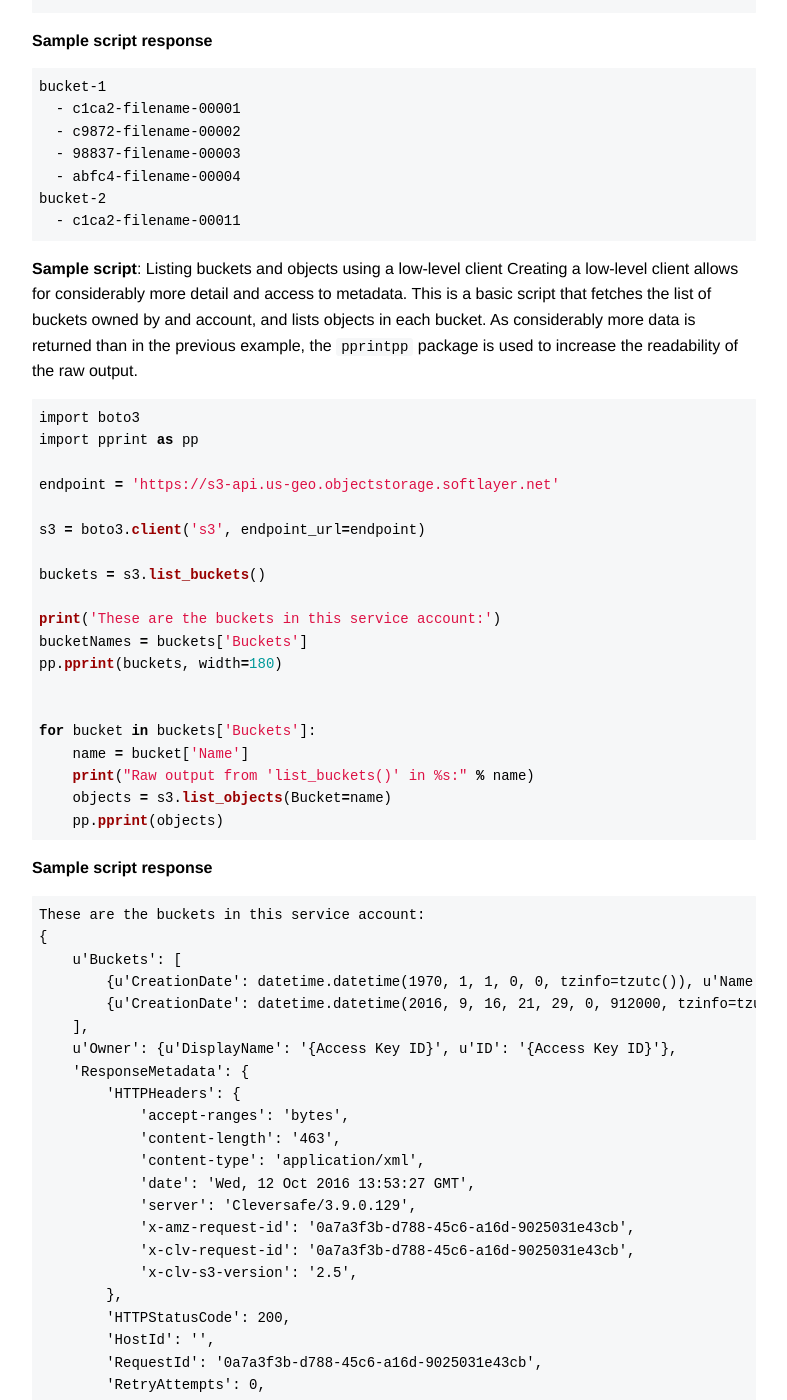
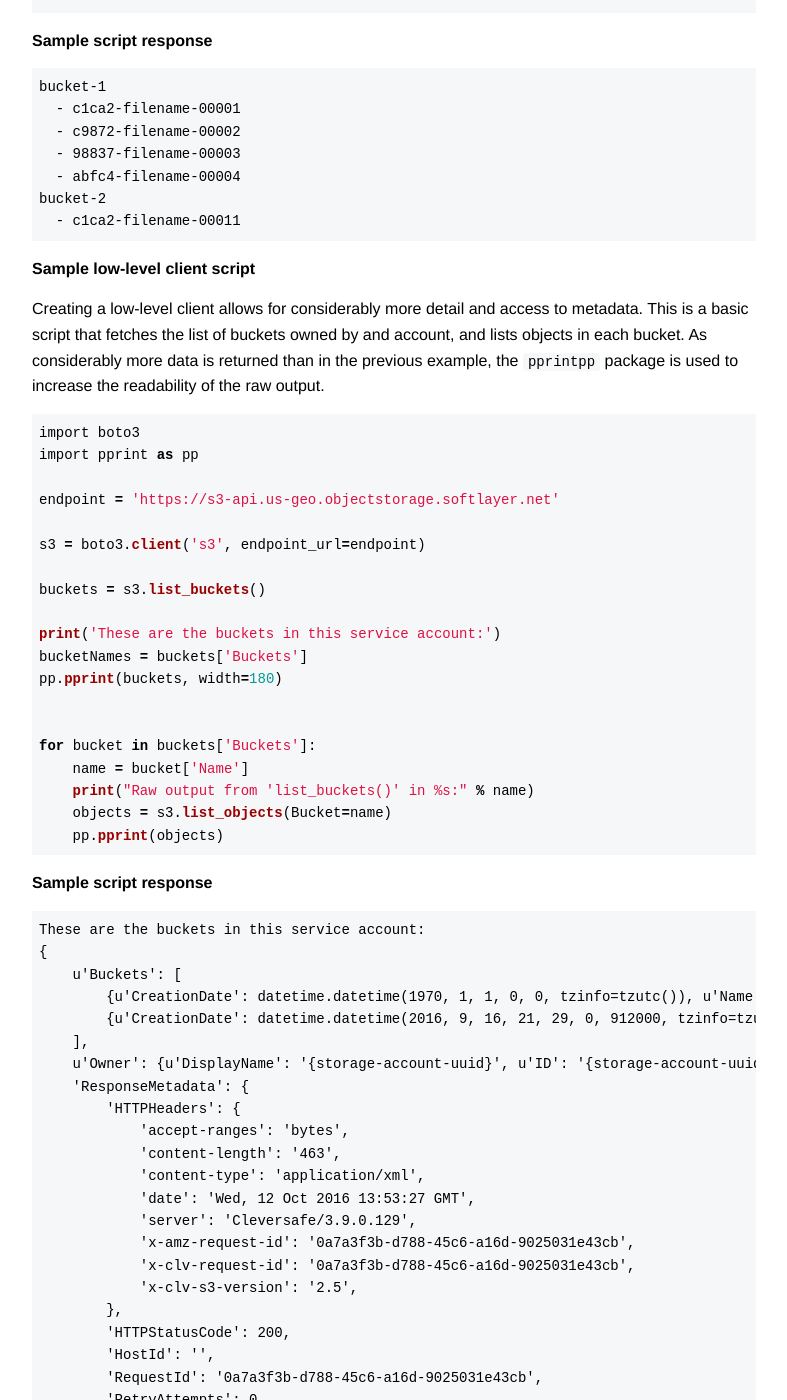
Before and after one commit to mpcarl-ibm/crs-docs, a Jekyll site: the page built from _api/tools.md, in a window 1280 px wide and 1400 px high, scrolled down 3853 px. Shown: the whole window, without its empty margins (369-1156 px from the left). Built offline with Jekyll 4.4.1, drawn with Linux system fonts in a browser that asks for light colours; some of the changed text lies outside the part shown.

Commit message:
minor updates to sample code

````diff
--- a/_api/tools.md
+++ b/_api/tools.md
@@ -71,8 +71,8 @@
 $ aws --endpoint-url=https://{endpoint} s3api list-buckets
 {
     "Owner": {
-        "DisplayName": "{Access Key ID}",
-        "ID": "{Access Key ID}"
+        "DisplayName": "{storage-account-uuid}",
+        "ID": "{storage-account-uuid}"
     },
     "Buckets": [
         {
@@ -105,8 +105,8 @@
             "StorageClass": "STANDARD",
             "Key": "c1ca2-filename-00001",
             "Owner": {
-                "DisplayName": "{Access Key ID}",
-                "ID": "{Access Key ID}"
+                "DisplayName": "{storage-account-uuid}",
+                "ID": "{storage-account-uuid}"
             },
             "Size": 837
         },
@@ -116,8 +116,8 @@
             "StorageClass": "STANDARD",
             "Key": "c9872-filename-00002",
             "Owner": {
-                "DisplayName": "{Access Key ID}",
-                "ID": "{Access Key ID}"
+                "DisplayName": "{storage-account-uuid}",
+                "ID": "{storage-account-uuid}"
             },
             "Size": 533
         },
@@ -127,8 +127,8 @@
             "StorageClass": "STANDARD",
             "Key": "98837-filename-00003",
             "Owner": {
-                "DisplayName": "{Access Key ID}",
-                "ID": "{Access Key ID}"
+                "DisplayName": "{storage-account-uuid}",
+                "ID": "{storage-account-uuid}"
             },
             "Size": 14476
         },
@@ -138,8 +138,8 @@
             "StorageClass": "STANDARD",
             "Key": "abfc4-filename-00004",
             "Owner": {
-                "DisplayName": "{Access Key ID}",
-                "ID": "{Access Key ID}"
+                "DisplayName": "{storage-account-uuid}",
+                "ID": "{storage-account-uuid}"
             },
             "Size": 20950
         }
@@ -158,7 +158,7 @@
 Detailed documentation can be found at [boto3.readthedocs.io](https://boto3.readthedocs.io).
 
 
-**Sample script**: Listing buckets and objects using a service resource
+**Sample service resource script**
 Creating a service resource provides greater abstraction for higher level tasks.  This is a basic script that fetches the list of buckets owned by and account, and lists objects in each bucket.
 
 ```python
@@ -186,7 +186,8 @@
   - c1ca2-filename-00011
 ```
 
-**Sample script**: Listing buckets and objects using a low-level client
+**Sample low-level client script**
+
 Creating a low-level client allows for considerably more detail and access to metadata. This is a basic script that fetches the list of buckets owned by and account, and lists objects in each bucket. As considerably more data is returned than in the previous example, the `pprintpp` package is used to increase the readability of the raw output.
 
 ```python
@@ -220,7 +221,7 @@
         {u'CreationDate': datetime.datetime(1970, 1, 1, 0, 0, tzinfo=tzutc()), u'Name': 'bucket-1'},
         {u'CreationDate': datetime.datetime(2016, 9, 16, 21, 29, 0, 912000, tzinfo=tzutc()), u'Name': 'bucket-2'},
     ],
-    u'Owner': {u'DisplayName': '{Access Key ID}', u'ID': '{Access Key ID}'},
+    u'Owner': {u'DisplayName': '{storage-account-uuid}', u'ID': '{storage-account-uuid}'},
     'ResponseMetadata': {
         'HTTPHeaders': {
             'accept-ranges': 'bytes',
@@ -246,8 +247,8 @@
             u'Key': 'c1ca2-filename-00001',
             u'LastModified': datetime.datetime(2016, 10, 6, 14, 44, 37, 211000, tzinfo=tzutc()),
             u'Owner': {
-                u'DisplayName': '{Access Key ID}',
-                u'ID': '{Access Key ID}',
+                u'DisplayName': '{storage-account-uuid}',
+                u'ID': '{storage-account-uuid}',
             },
             u'Size': 20950,
             u'StorageClass': 'STANDARD',
@@ -257,8 +258,8 @@
             u'Key': 'c9872-filename-00002',
             u'LastModified': datetime.datetime(2016, 10, 11, 13, 12, 32, 234000, tzinfo=tzutc()),
             u'Owner': {
-                u'DisplayName': '{Access Key ID}',
-                u'ID': '{Access Key ID}',
+                u'DisplayName': '{storage-account-uuid}',
+                u'ID': '{storage-account-uuid}',
             },
             u'Size': 533,
             u'StorageClass': 'STANDARD',
@@ -268,8 +269,8 @@
             u'Key': '98837-filename-00003',
             u'LastModified': datetime.datetime(2016, 10, 6, 15, 11, 49, 20000, tzinfo=tzutc()),
             u'Owner': {
-                u'DisplayName': '{Access Key ID}',
-                u'ID': '{Access Key ID}',
+                u'DisplayName': '{storage-account-uuid}',
+                u'ID': '{storage-account-uuid}',
             },
             u'Size': 1989,
             u'StorageClass': 'STANDARD',
@@ -279,8 +280,8 @@
             u'Key': 'abfc4-filename-00004',
             u'LastModified': datetime.datetime(2016, 9, 28, 15, 36, 56, 807000, tzinfo=tzutc()),
             u'Owner': {
-                u'DisplayName': '{Access Key ID}',
-                u'ID': '{Access Key ID}',
+                u'DisplayName': '{storage-account-uuid}',
+                u'ID': '{storage-account-uuid}',
             },
             u'Size': 837,
             u'StorageClass': 'STANDARD',
@@ -317,8 +318,8 @@
             u'Key': 'c1ca2-filename-00011',
             u'LastModified': datetime.datetime(2016, 9, 17, 18, 11, 58, 811000, tzinfo=tzutc()),
             u'Owner': {
-                u'DisplayName': '{Access Key ID}',
-                u'ID': '{Access Key ID}',
+                u'DisplayName': '{storage-account-uuid}',
+                u'ID': '{storage-account-uuid}',
             },
             u'Size': 112001,
             u'StorageClass': 'STANDARD',
````
Also changed, not shown: 3 other files.
